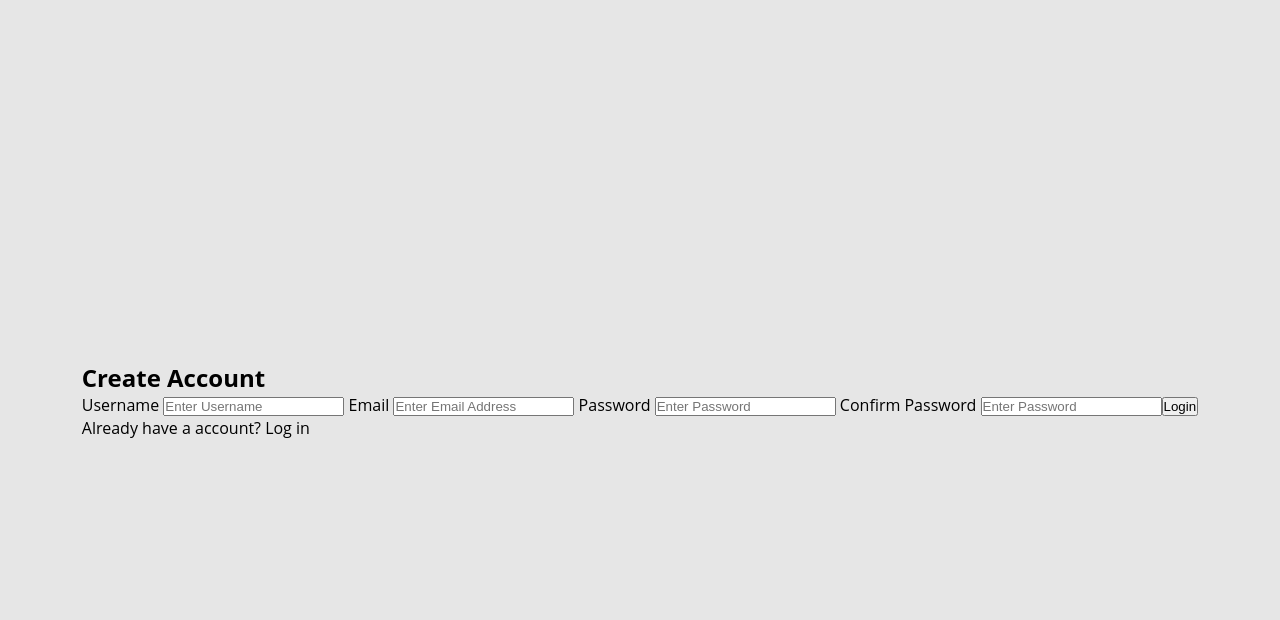
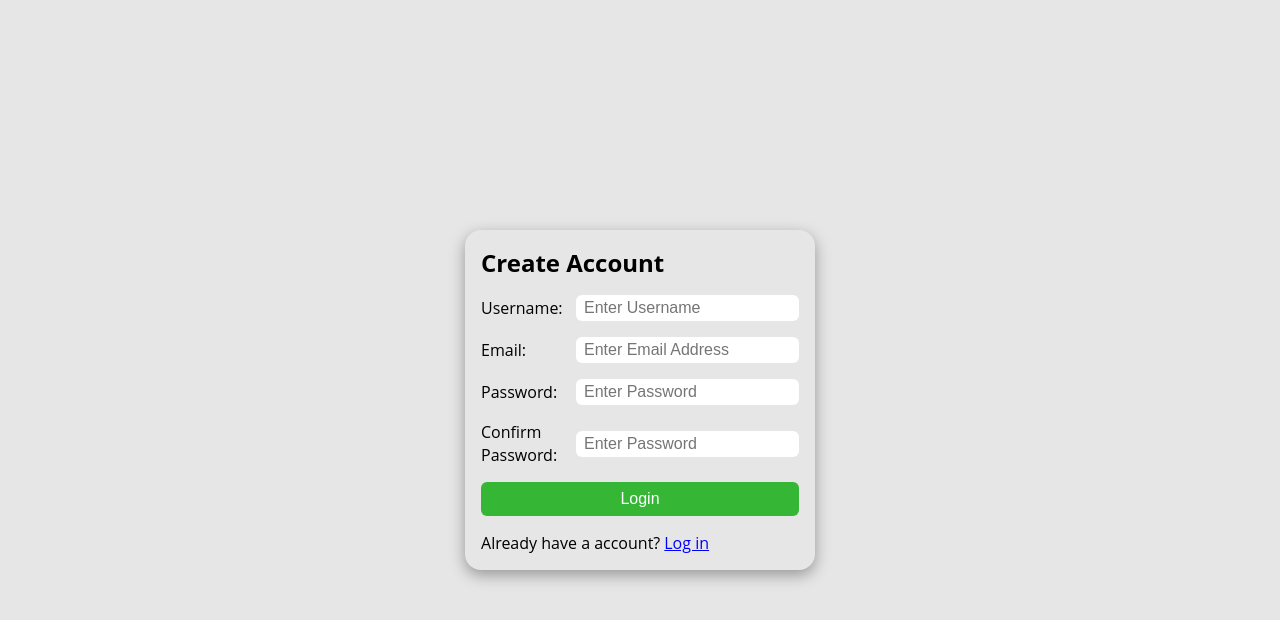
Before and after one commit to cheungjoshua/password-manager, a Nuxt app in the folder client/: page /sign-in in a window 1280 px wide. Both pictures are taken after a click on the element "Sign Up". Shown: the top 620 px of the page. Built offline with nearby package versions, Linux system fonts and the light colour scheme.

Commit message:
refactor form style become reuseable

```diff
--- /dev/null
+++ b/client/assets/form.scss
@@ -0,0 +1,44 @@
+.form {
+  display: flex;
+  flex-direction: column;
+  gap: 1em;
+  width: 90vw;
+  max-width: 350px;
+  margin: auto;
+  padding: 1em;
+  border-radius: 1em;
+  box-shadow: rgba(0, 0, 0, 0.35) 0px 5px 15px;
+
+  label {
+    display: flex;
+    align-items: center;
+    justify-content: space-between;
+
+    input {
+      border: none;
+      padding: 0.25em 0.5em;
+      border-radius: 6px;
+      font-size: 1em;
+    }
+
+    input:focus-visible {
+      outline: 2px solid #35b635;
+    }
+  }
+
+  button {
+    background: #35b635;
+    color: white;
+    border: none;
+    padding: 0.5em;
+    border-radius: 6px;
+    font-size: 1em;
+    cursor: pointer;
+  }
+
+  .link {
+    color: #0000ff;
+    text-decoration: underline;
+    cursor: pointer;
+  }
+}
--- a/client/assets/main.scss
+++ b/client/assets/main.scss
@@ -1,3 +1,4 @@
 @import "./reset";
 @import "./variables";
 @import "./typography";
+@import "./form.scss";
--- a/client/components/Form/Login.vue
+++ b/client/components/Form/Login.vue
@@ -11,8 +11,8 @@ const password = ref("");
 </script>
 <template>
   <div class="loginFormWrapper">
-    <h2>Log In</h2>
-    <form class="inputForm">
+    <form class="inputForm form">
+      <h2>Log In</h2>
       <label>
         Email:
         <input
@@ -43,53 +43,5 @@ const password = ref("");
 </template>
 <style lang="scss" scoped>
 .loginFormWrapper {
-  display: flex;
-  flex-direction: column;
-  gap: 1em;
-  width: 90vw;
-  max-width: 350px;
-  margin: auto;
-  padding: 1em;
-  border-radius: 1em;
-  box-shadow: rgba(0, 0, 0, 0.35) 0px 5px 15px;
-
-  .inputForm {
-    display: flex;
-    flex-direction: column;
-    gap: 1em;
-
-    label {
-      display: flex;
-      align-items: center;
-      justify-content: space-between;
-
-      input {
-        border: none;
-        padding: 0.25em 0.5em;
-        border-radius: 6px;
-        font-size: 1em;
-      }
-
-      input:focus-visible {
-        outline: 2px solid #35b635;
-      }
-    }
-
-    button {
-      background: #35b635;
-      color: white;
-      border: none;
-      padding: 0.5em;
-      border-radius: 6px;
-      font-size: 1em;
-      cursor: pointer;
-    }
-
-    .link {
-      color: #0000ff;
-      text-decoration: underline;
-      cursor: pointer;
-    }
-  }
 }
 </style>
--- a/client/components/Form/Signup.vue
+++ b/client/components/Form/Signup.vue
@@ -13,10 +13,10 @@ const confirmPassword = ref("");
 </script>
 <template>
   <div class="signUpFormWrapper">
-    <h2>Create Account</h2>
-    <form action="">
+    <form class="signUpForm form">
+      <h2>Create Account</h2>
       <label>
-        Username
+        Username:
         <input
           v-model="username"
           type="text"
@@ -26,7 +26,7 @@ const confirmPassword = ref("");
         />
       </label>
       <label>
-        Email
+        Email:
         <input
           v-model="email"
           type="text"
@@ -36,7 +36,7 @@ const confirmPassword = ref("");
         />
       </label>
       <label>
-        Password
+        Password:
         <input
           v-model="password"
           type="text"
@@ -47,7 +47,7 @@ const confirmPassword = ref("");
       </label>
 
       <label>
-        Confirm Password
+        Confirm Password:
         <input
           v-model="confirmPassword"
           type="text"
@@ -59,7 +59,7 @@ const confirmPassword = ref("");
       <button type="submit">Login</button>
       <p>
         Already have a account?
-        <span @click="checkIsMember(true)">Log in</span>
+        <span class="link" @click="checkIsMember(true)">Log in</span>
       </p>
     </form>
   </div>
```
